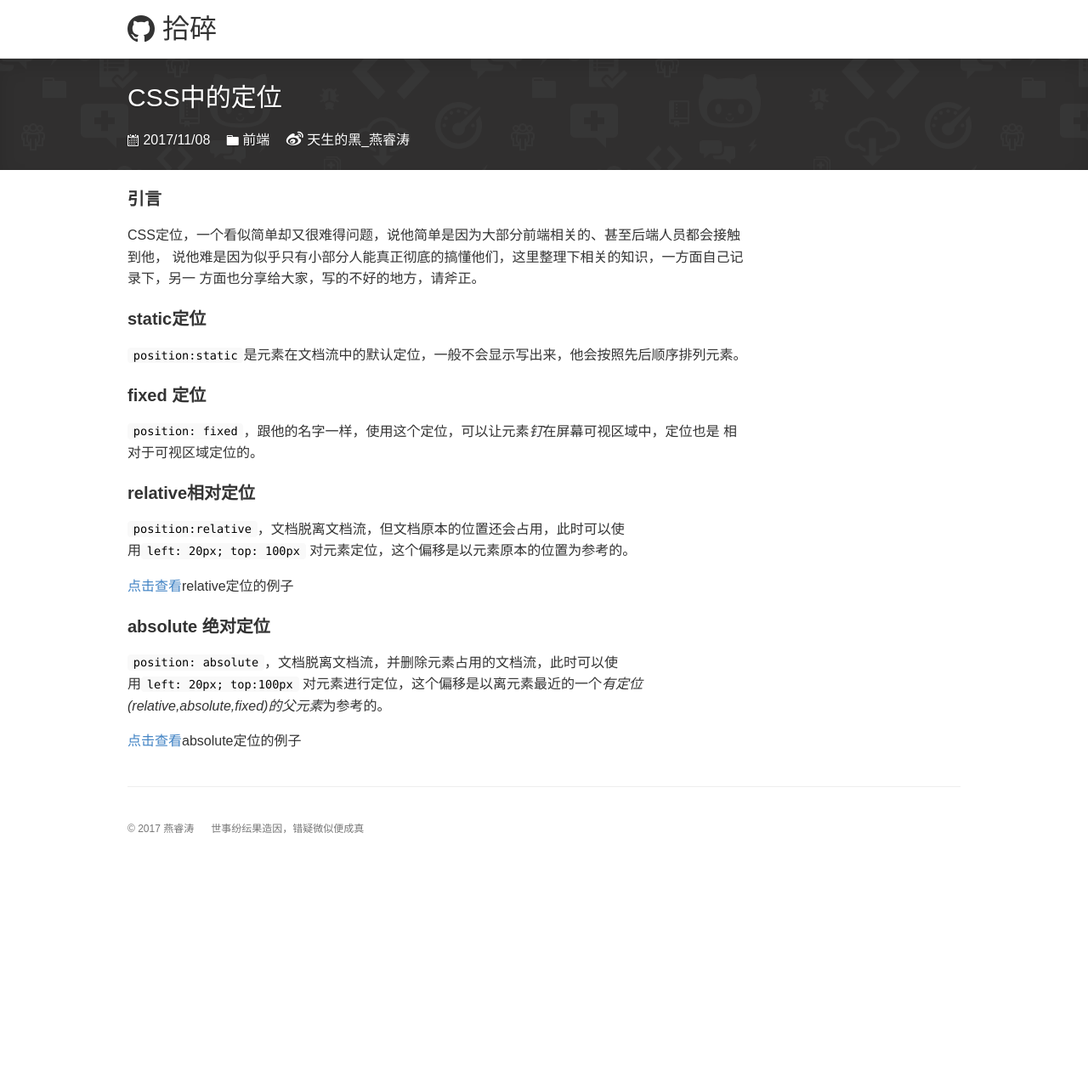
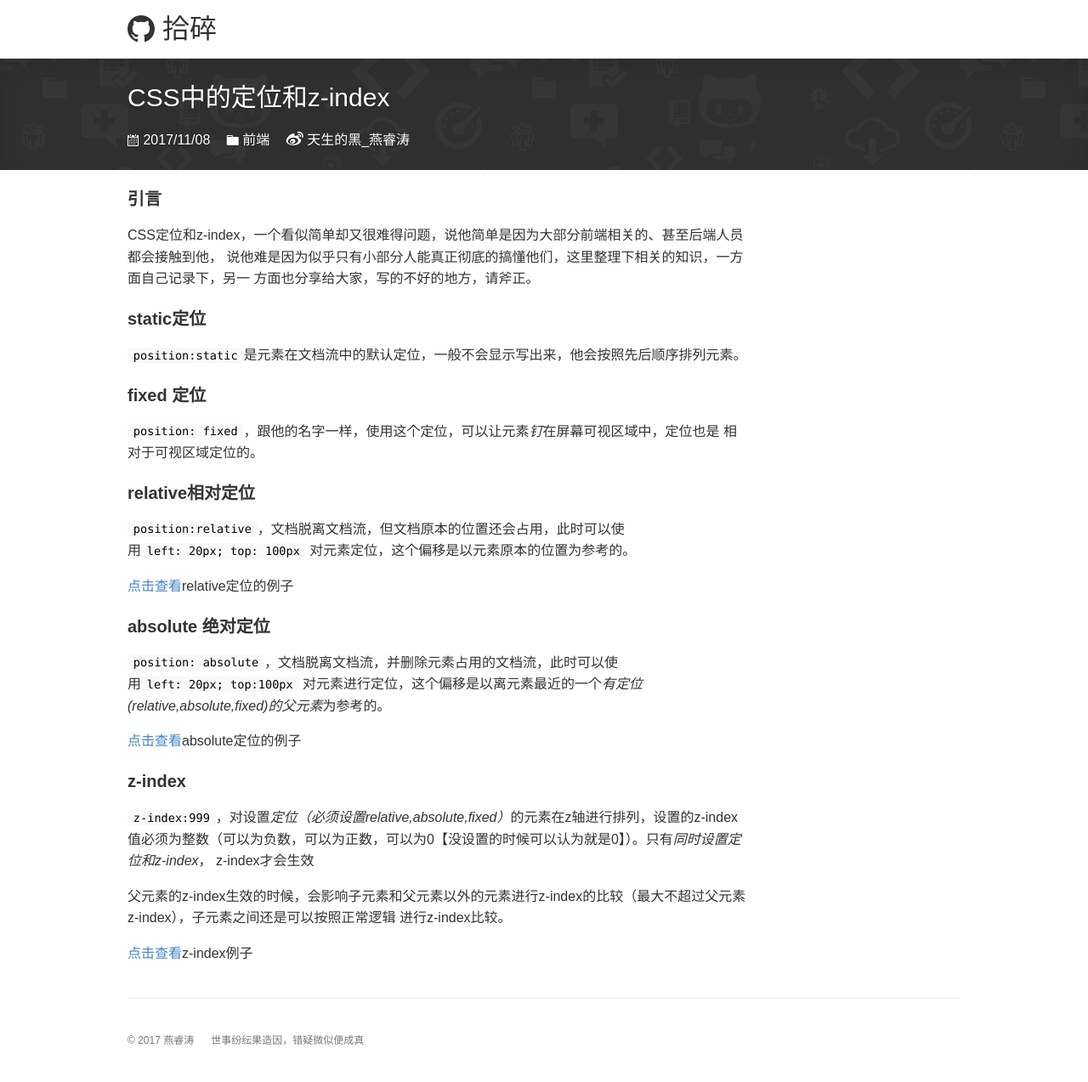
Before and after one commit to rtyan/rtyan.github.io, a Jekyll site: the page built from _posts/2017-11-08-CSS-position.md, in a window 1280 px wide. Shown: the whole page at 85% size. Built offline with Jekyll 4.4.1, drawn with Linux system fonts in a browser that asks for light colours; nearby versions of some CDN libraries; library files that are not in the unit come from our copies; before the commit the page ends 1024 px from its top, so only the background shows below that.

Commit message:
Update 2017-11-08-CSS-position.md
添加z-idnex

```diff
--- a/_posts/2017-11-08-CSS-position.md
+++ b/_posts/2017-11-08-CSS-position.md
@@ -1,12 +1,12 @@
 ---
 layout: post
-title:  CSS中的定位
-date:   2017-11-08 20:08:10
+title:  CSS中的定位和z-index
+date:   2017-11-08 20:08:10
 categories: 前端
 ---
 
 #### 引言
-CSS定位，一个看似简单却又很难得问题，说他简单是因为大部分前端相关的、甚至后端人员都会接触到他，
+CSS定位和z-index，一个看似简单却又很难得问题，说他简单是因为大部分前端相关的、甚至后端人员都会接触到他，
 说他难是因为似乎只有小部分人能真正彻底的搞懂他们，这里整理下相关的知识，一方面自己记录下，另一
 方面也分享给大家，写的不好的地方，请斧正。
 
@@ -28,3 +28,13 @@ CSS定位，一个看似简单却又很难得问题，说他简单是因为大
 对元素进行定位，这个偏移是以离元素最近的一个*有定位(relative,absolute,fixed)的父元素*为参考的。
 
 [点击查看](http://en.jsrun.net/2PiKp/edit)absolute定位的例子
+
+#### z-index
+`z-index:999`，对设置*定位（必须设置relative,absolute,fixed）*的元素在z轴进行排列，设置的z-index
+值必须为整数（可以为负数，可以为正数，可以为0【没设置的时候可以认为就是0】）。只有*同时设置定位和z-index*，
+z-index才会生效
+
+父元素的z-index生效的时候，会影响子元素和父元素以外的元素进行z-index的比较（最大不超过父元素z-index），子元素之间还是可以按照正常逻辑
+进行z-index比较。
+
+[点击查看](http://en.jsrun.net/aPiKp/edit)z-index例子
```
